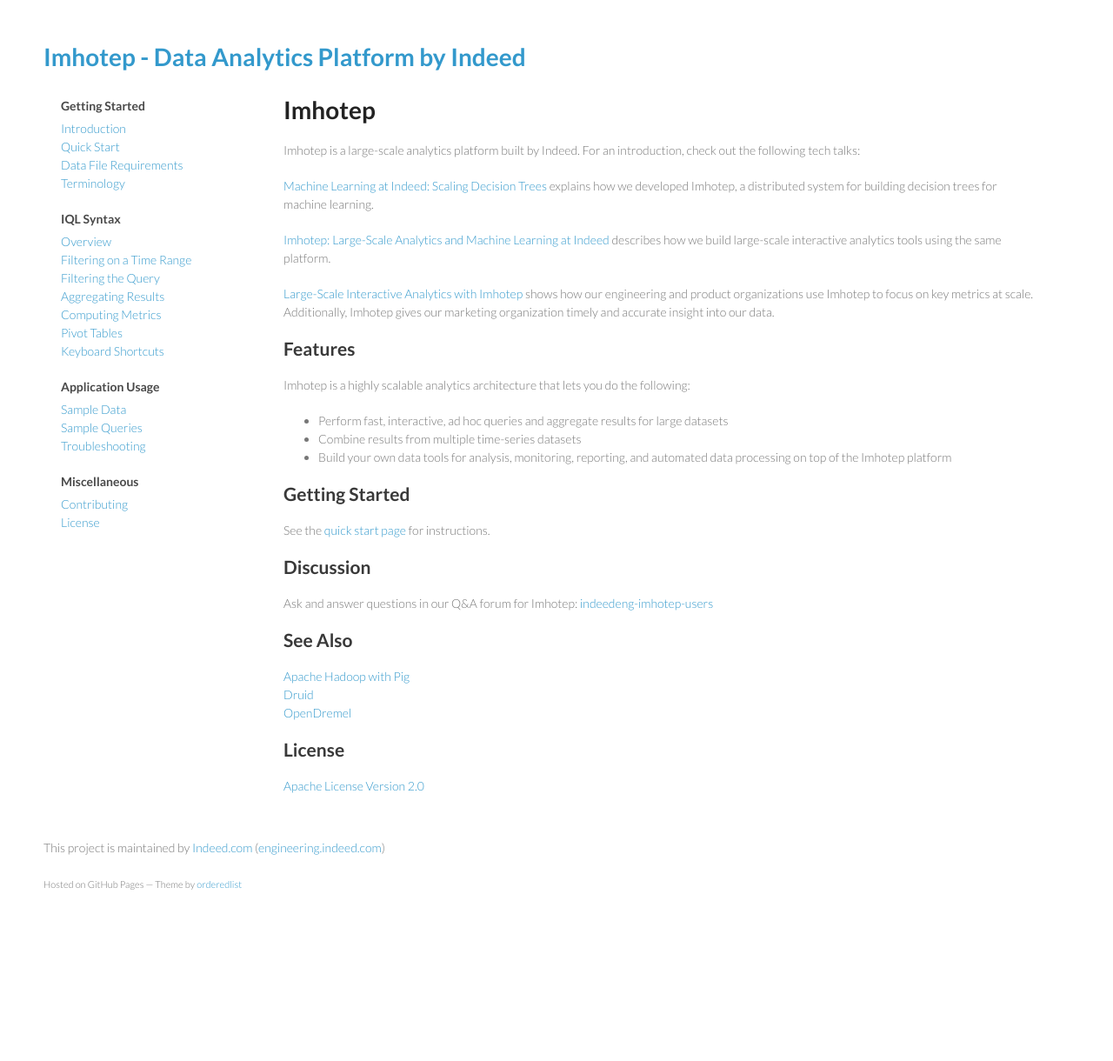
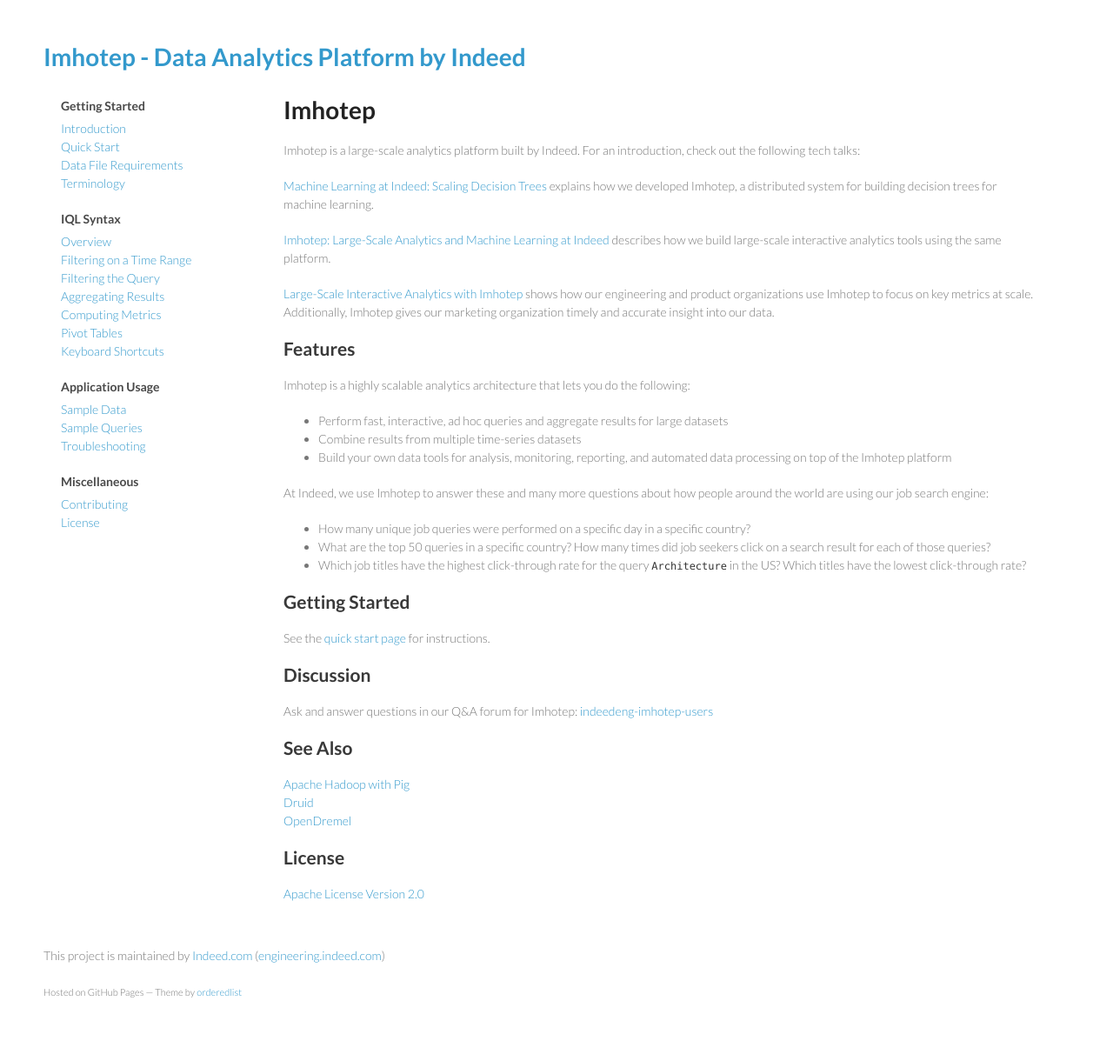
Before and after one commit to indeedeng/imhotep, a Jekyll site: the page built from index.md, in a window 1280 px wide. Shown: the whole page at 87% size. Built offline with Jekyll 4.4.1, drawn with Linux system fonts in a browser that asks for light colours; Markdown is read by kramdown in place of the engine named in the settings; before the commit the page ends 1096 px from its top, so only the background shows below that.

Commit message:
moved sample questions to this overview

```diff
--- a/index.md
+++ b/index.md
@@ -19,6 +19,13 @@
 - Combine results from multiple time-series datasets
 - Build your own data tools for analysis, monitoring, reporting, and automated data processing on top of the Imhotep platform
 
+At Indeed, we use Imhotep to answer these and many more questions about how people around the world are using our job search engine:
+
+- How many unique job queries were performed on a specific day in a specific country?
+- What are the top 50 queries in a specific country? How many times did job seekers click on a search result for each of those queries?
+- Which job titles have the highest click-through rate for the query `Architecture` in the US? Which titles have the lowest click-through rate?
+
+
 ## Getting Started
 See the [quick start page]({{ site.baseurl }}/docs/quick-start) for instructions.
 
```
